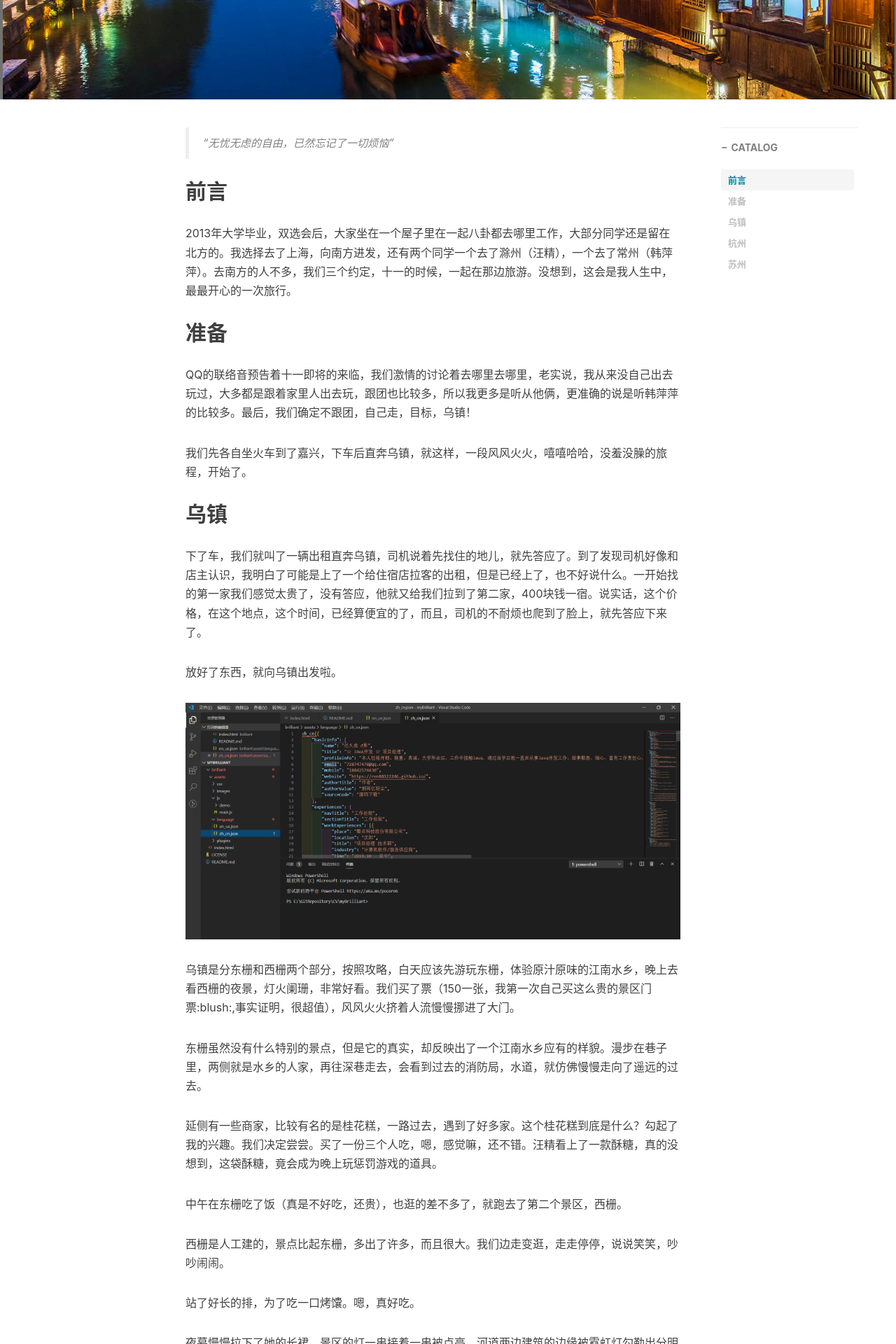
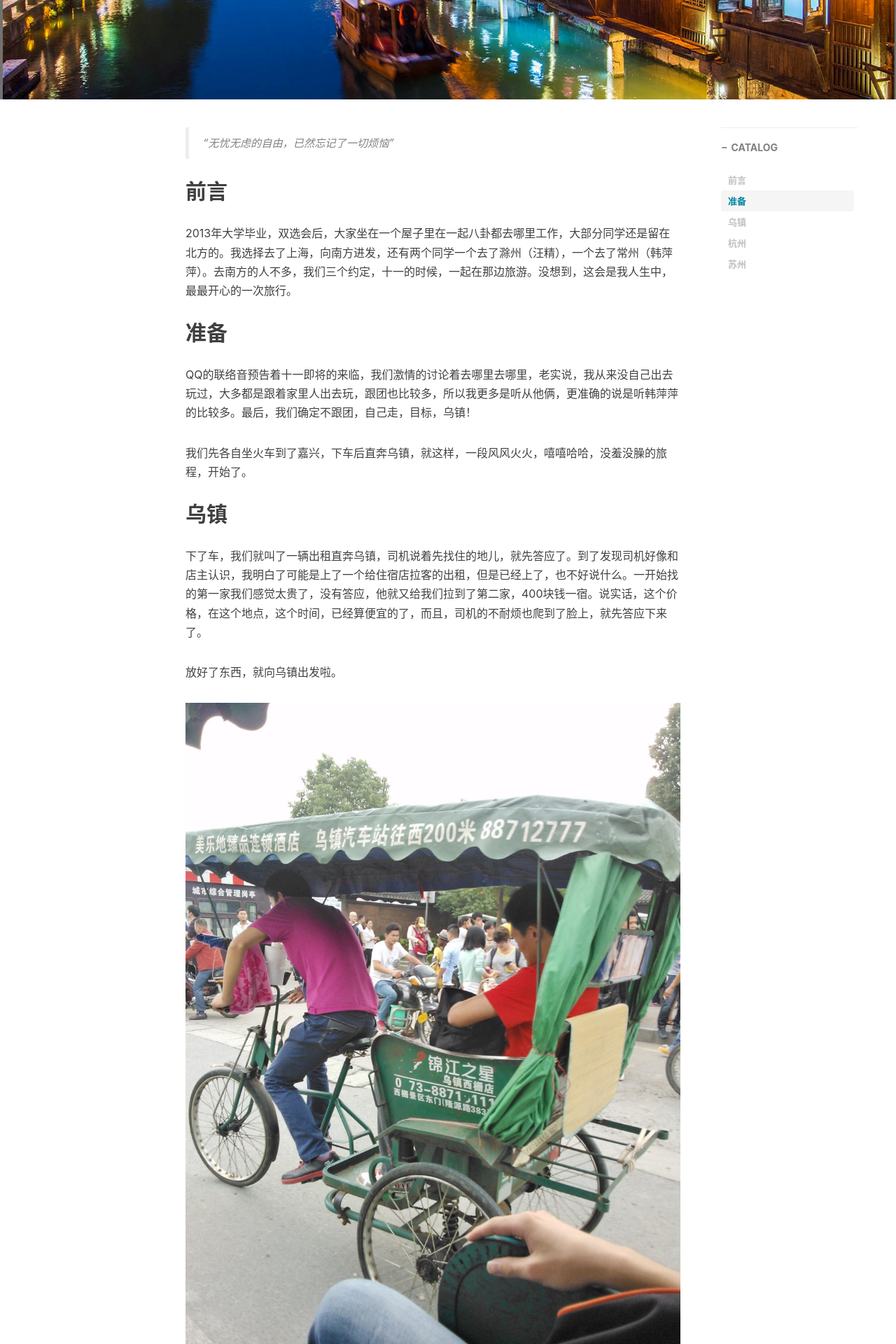
Before and after one commit to ren88122246/ren88122246.github.io, a Jekyll site: the page built from _posts/2020-03-26-记录一次最开心的旅行.md, in a window 1280 px wide. Shown: the part 381-2301 px from the top of the page at 70% size. Built offline with Jekyll 4.4.1, drawn with Linux system fonts in a browser that asks for light colours; nearby versions of some CDN libraries; comment, search, counter and statistics services are not loaded.

Commit message:
内容图片

```diff
--- a/_posts/2020-03-26-记录一次最开心的旅行.md
+++ b/_posts/2020-03-26-记录一次最开心的旅行.md
@@ -29,9 +29,11 @@ QQ的联络音预告着十一即将的来临，我们激情的讨论着去哪里
 
 放好了东西，就向乌镇出发啦。
 
-![当地很多的人力三轮车](https://ren88122246.github.io/img/2020-03-26-resume/01.png)
+![当地很多的人力三轮车](https://ren88122246.github.io/img/2020-04-03-travel/02.jpg)
 
 乌镇是分东栅和西栅两个部分，按照攻略，白天应该先游玩东栅，体验原汁原味的江南水乡，晚上去看西栅的夜景，灯火阑珊，非常好看。我们买了票（150一张，我第一次自己买这么贵的景区门票:blush:,事实证明，很超值），风风火火挤着人流慢慢挪进了大门。
+
+![乌镇的大门，看到这个别提多兴奋了](https://ren88122246.github.io/img/2020-04-03-travel/03.jpg)
 
 东栅虽然没有什么特别的景点，但是它的真实，却反映出了一个江南水乡应有的样貌。漫步在巷子里，两侧就是水乡的人家，再往深巷走去，会看到过去的消防局，水道，就仿佛慢慢走向了遥远的过去。
 
```
Also changed, not shown: img/2020-04-03-travel/03.jpg (added).
